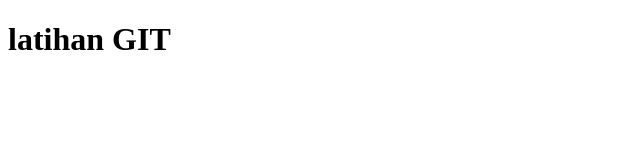
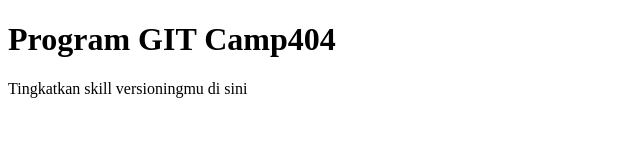
Before and after one commit to zaenury5868/latihanGIT, a plain HTML site: page index.html in a window 1280 px wide. Shown: the whole page, without its empty margins (0-640 px from the left). Drawn offline with Linux system fonts and the light colour scheme.

Commit message:
menambahkan css+modif

```diff
--- a/index.html
+++ b/index.html
@@ -9,6 +9,7 @@
 
 <body>
 </body>
-<h1>latihan GIT</h1>
+<h1>Program GIT Camp404</h1>
+<p>Tingkatkan skill versioningmu di sini</p>
 
 </html>
--- /dev/null
+++ b/style.css
@@ -0,0 +1,4 @@
+p {
+    font-family: Arial, Helvetica;
+    font-size: 14px;
+}
```
